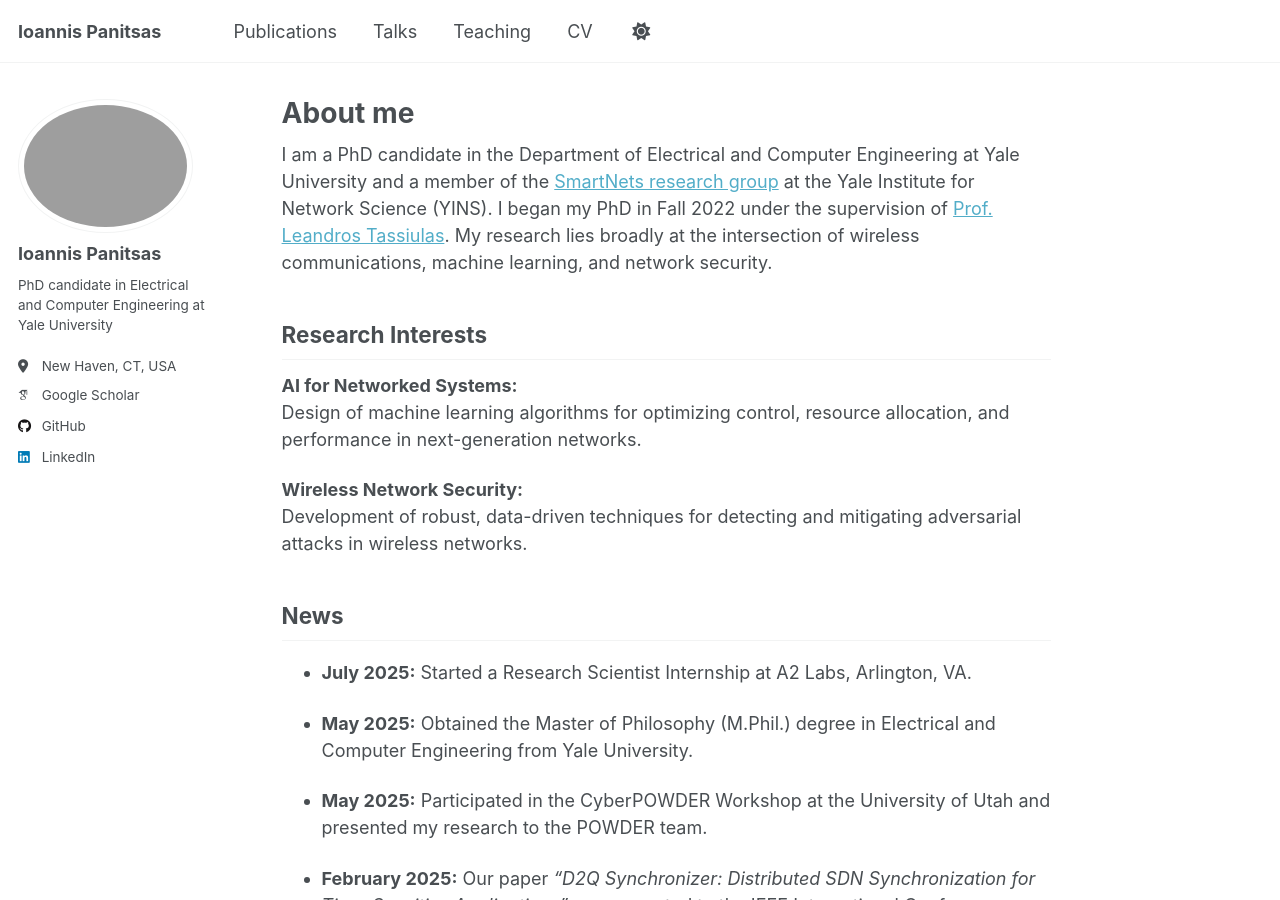
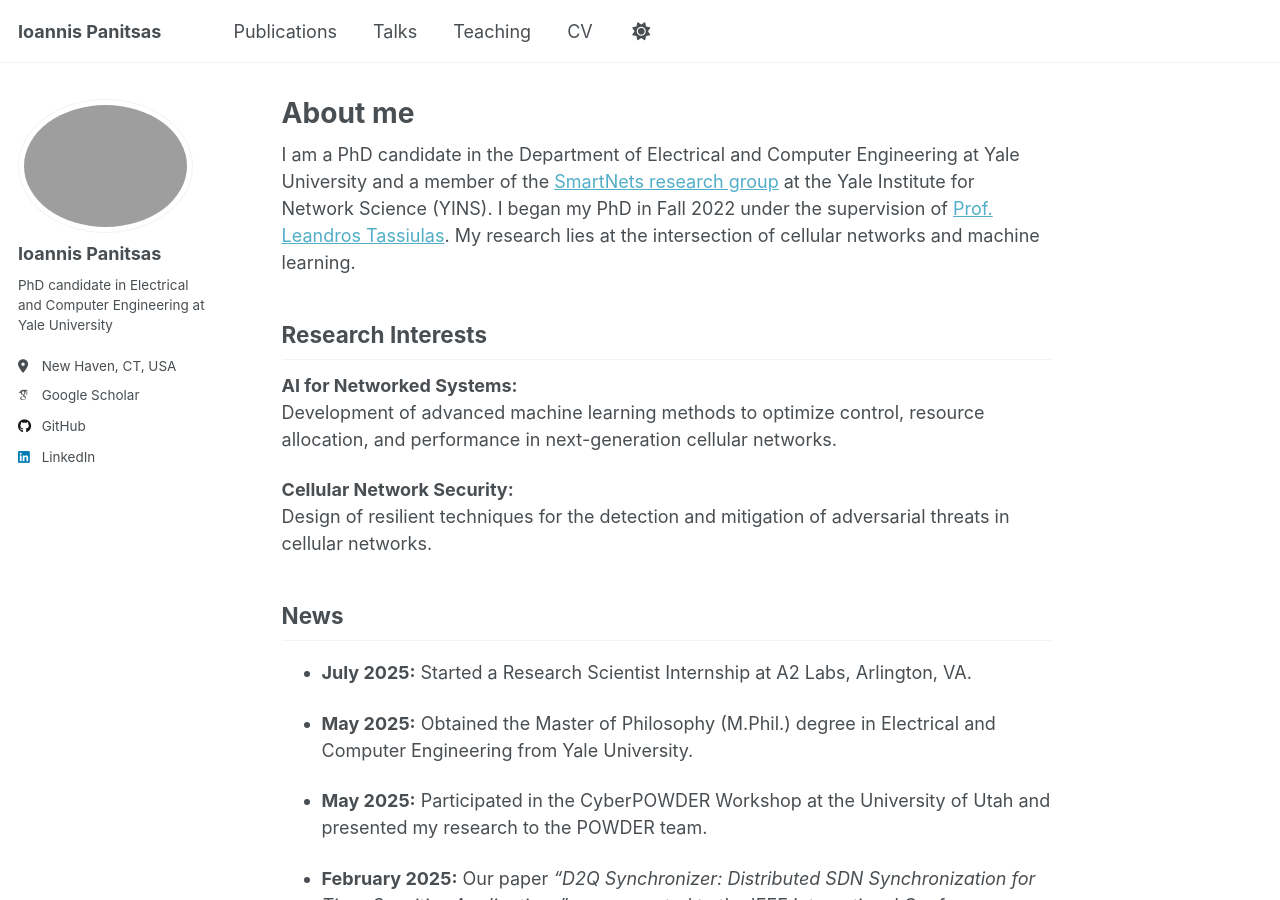
Before and after one commit to panitsasi/panitsasi.github.io, a Jekyll site: the page built from _pages/about.md, in a window 1280 px wide and 900 px high. Built offline with Jekyll 4.4.1, drawn with Linux system fonts in a browser that asks for light colours; some web fonts are replaced.

Commit message:
Update about.md

```diff
--- a/_pages/about.md
+++ b/_pages/about.md
@@ -4,14 +4,16 @@
 author_profile: true
 ---
 
-I am a PhD candidate in the Department of Electrical and Computer Engineering at Yale University and a member of the [SmartNets research group](https://smartnets.yale.edu/) at the Yale Institute for Network Science (YINS). I began my PhD in Fall 2022 under the supervision of [Prof. Leandros Tassiulas](https://engineering.yale.edu/research-and-faculty/faculty-directory/leandros-tassiulas). My research lies broadly at the intersection of wireless communications, machine learning, and network security.
+I am a PhD candidate in the Department of Electrical and Computer Engineering at Yale University and a member of the [SmartNets research group](https://smartnets.yale.edu/) at the Yale Institute for Network Science (YINS). I began my PhD in Fall 2022 under the supervision of [Prof. Leandros Tassiulas](https://engineering.yale.edu/research-and-faculty/faculty-directory/leandros-tassiulas). My research lies at the intersection of cellular networks and machine learning.
 
 ## Research Interests
+
 **AI for Networked Systems:**
-Design of machine learning algorithms for optimizing control, resource allocation, and performance in next-generation networks.
+Development of advanced machine learning methods to optimize control, resource allocation, and performance in next-generation cellular networks.
 
-**Wireless Network Security:**
-Development of robust, data-driven techniques for detecting and mitigating adversarial attacks in wireless networks.
+**Cellular Network Security:**
+Design of resilient techniques for the detection and mitigation of adversarial threats in cellular networks.
+
 
 ## News
 
```
